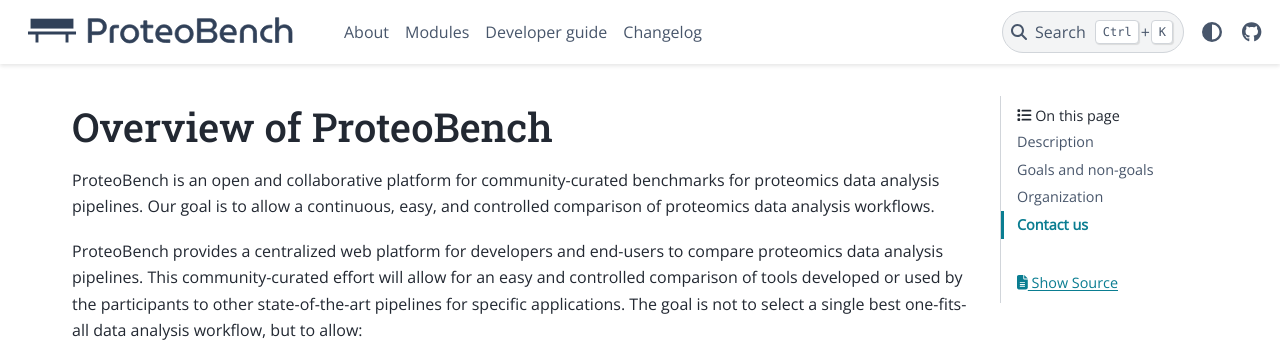
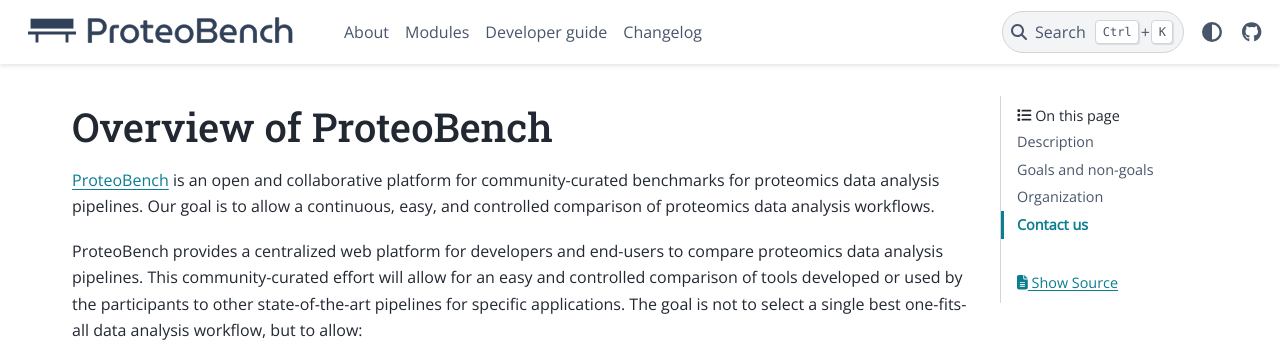
Before and after one commit to Proteobench/ProteoBench, a Sphinx documentation site: the page built from docs/index.rst, in a window 1280 px wide and 900 px high. Shown: the top 364 px of the window. Built offline with Sphinx 7.4.7 and the PyData theme 0.15.4, drawn with Linux system fonts in a browser that asks for light colours; pages that are not in the unit, such as notebooks, are missing from menus; some of the changed lines change nothing that is shown.

Commit message:
add link to website in docs description

```diff
--- a/docs/index.rst
+++ b/docs/index.rst
@@ -13,7 +13,7 @@
     Changelog <changelog.rst>
 
 
-ProteoBench is an open and collaborative platform for community-curated benchmarks for proteomics
+`ProteoBench <https://proteobench.cubimed.rub.de/>`_ is an open and collaborative platform for community-curated benchmarks for proteomics
 data analysis pipelines. Our goal is to allow a continuous, easy, and controlled comparison of
 proteomics data analysis workflows.
 
```
